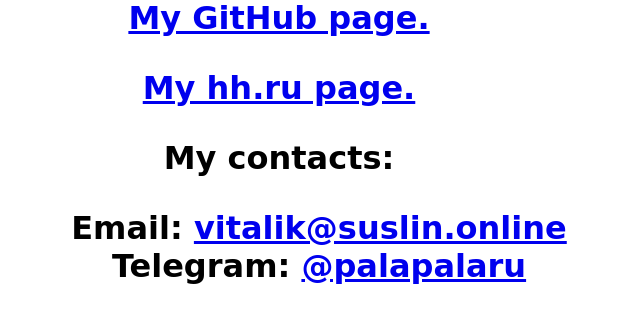
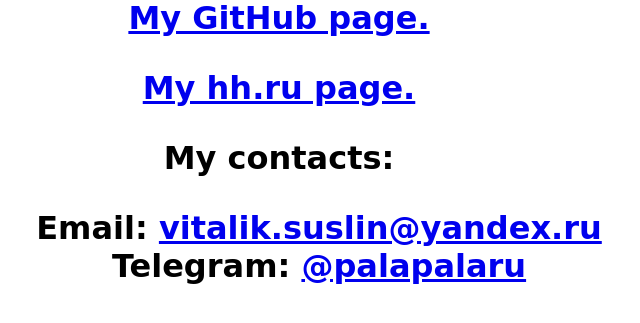
Before and after one commit to thekingoffamily/suslin.online, a Flask app: page / in a window 1280 px wide. Shown: the part 161-484 px from the top of the page, without its empty margins (361-1001 px from the left). Run offline with Flask 2, Linux system fonts and the light colour scheme; some web fonts are replaced.

Commit message:
Update index.html

```diff
--- a/templates/index.html
+++ b/templates/index.html
@@ -16,7 +16,7 @@
 		<p><a href="https://hh.ru/resume/a5e37876ff0994a5500039ed1f466d79386d72">My hh.ru page.</a></p>
 		<p>My contacts:</p>
 		<ul>
-			<ol>Email: <a href="mailto:vitalik.suslin@yandex.ru">vitalik@suslin.online</a></ol>
+			<ol>Email: <a href="mailto:vitalik.suslin@yandex.ru">vitalik.suslin@yandex.ru</a></ol>
 			<ol>Telegram: <a href="https://t.me/palapalaru">@palapalaru</ol>
 		</ul>
 
```
